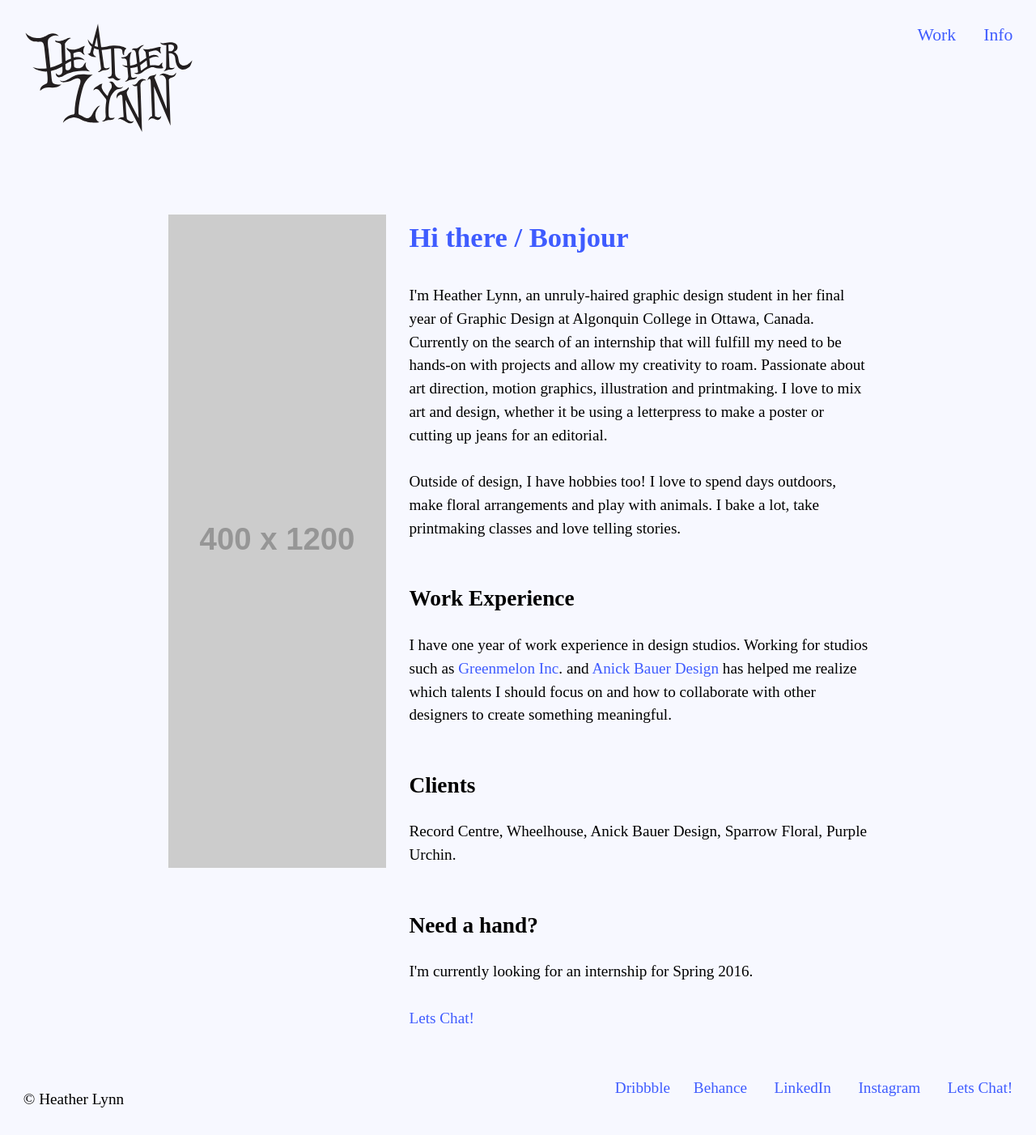
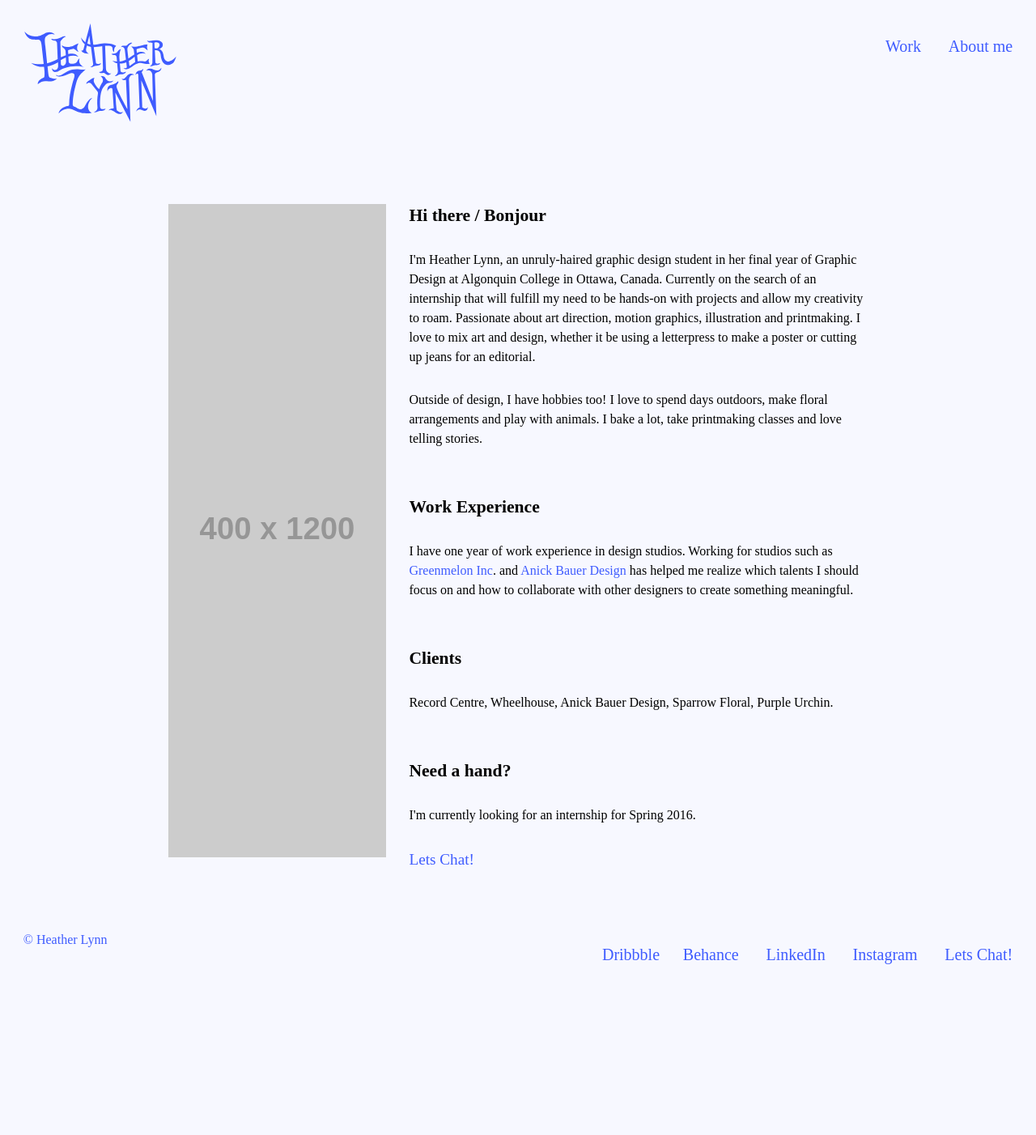
Before and after one commit to heathermcd12/portfolio, a Jekyll site: the page built from about.html, in a window 1280 px wide. Shown: the whole page at 81% size. Built offline with Jekyll 4.4.1, drawn with Linux system fonts in a browser that asks for light colours; after the commit the page ends 1223 px from its top, so only the background shows below that.

Commit message:
type
changing size.

```diff
--- a/_layouts/default.html
+++ b/_layouts/default.html
@@ -23,7 +23,7 @@
     <nav class="unit unit-xs-1 unit-s-1 unit-m-2-3 unit-l-3-4">
         <ul class="nav mega">
             <li><a class="island-1-2" href="{{site.baseurl}}/#work">Work</a></li>
-            <li><a class="island-1-2" href="{{site.baseurl}}/about">Info</a></li>
+            <li><a class="island-1-2" href="{{site.baseurl}}/about">About me</a></li>
         </ul>
       </nav>
 </header>
@@ -32,15 +32,15 @@
 
 <footer class="footer grid island-1-2">
         <div class="unit unit-xs-1 unit-s-1 unit-m-1-4 unit-l-1-4">
-            <p class="push-0 island-1-2">© Heather Lynn</p>
+            <p class="link push-0 island-1-2">© Heather Lynn</p>
         </div>
         <nav class="unit unit-xs-1 unit-s-1 unit-m-3-4 unit-l-3-4">
         <ul class="nav">
-            <li><a class="gutter-1-2" href="https://dribbble.com/HeatherL_Design">Dribbble</a>
-            <li><a class="gutter-1-2" href="https://www.behance.net/that-redhead">Behance</a></li>
-            <li><a class="gutter-1-2" href="https://ca.linkedin.com/in/heathermcdonell">LinkedIn</a></li>
-            <li><a class="gutter-1-2" href="https://instagram.com/witchy.fingers/">Instagram</a></li>
-            <li><a class="gutter-1-2" href="mailto:heatherlynn.ca">Lets Chat!</a></li>
+            <li><a class="push-0 island-1-2" href="https://dribbble.com/HeatherL_Design">Dribbble</a>
+            <li><a class="push-0 island-1-2" href="https://www.behance.net/that-redhead">Behance</a></li>
+            <li><a class="push-0 island-1-2" href="https://ca.linkedin.com/in/heathermcdonell">LinkedIn</a></li>
+            <li><a class="push-0 island-1-2" href="https://instagram.com/witchy.fingers/">Instagram</a></li>
+            <li><a class="push-0 island-1-2" href="mailto:heatherlynn.ca">Lets Chat!</a></li>
         </ul>
         </nav>
     </footer>
--- a/about.html
+++ b/about.html
@@ -13,19 +13,19 @@ layout: default
         </div>
 
         <div class="about island-1-2 unit unit-xs-1 unit-s-1 unit-m-2-3 unit-l-2-3">
-            <h1 class="pad-t">Hi there / Bonjour</h1>
+            <h5 class="pad-t">Hi there / Bonjour</h5>
             <p>I'm Heather Lynn, an unruly-haired graphic design student in her final year of Graphic Design at Algonquin College in Ottawa, Canada. Currently on the search of an internship that will fulfill my need to be hands-on with projects and allow my creativity to roam. Passionate about art direction, motion graphics, illustration and printmaking. I love to mix art and design, whether it be using a letterpress to make a poster or cutting up jeans for an editorial.</p>
 
             <p>Outside of design, I have hobbies too! I love to spend days outdoors, make floral arrangements and play with animals. I bake a lot, take printmaking classes and love telling stories.</p>
 
-            <h3 class="pad-t" >Work Experience</h2>
+            <h5 class="pad-t" >Work Experience</h5>
 
             <p>I have one year of work experience in design studios. Working for studios such as <a href="http://greenmeloninc.com" target="_blank">Greenmelon Inc</a>. and <a href="http://www.anickbauerdesign.com" target="_blank">Anick Bauer Design</a> has helped me realize which talents I should focus on and how to collaborate with other designers to create something meaningful.</p>
 
-            <h3 class="pad-t">Clients</h2>
+            <h5 class="pad-t">Clients</h5>
             <p>Record Centre, Wheelhouse, Anick Bauer Design, Sparrow Floral, Purple Urchin.</p>
 
-            <h3 class="pad-t">Need a hand?</h2>
+            <h5 class="pad-t">Need a hand?</h5>
             <p>I'm currently looking for an internship for Spring 2016.</p>
             <a href="mailto:heatherlynn.ca">Lets Chat!</a>
 
--- a/css/main.css
+++ b/css/main.css
@@ -62,15 +62,16 @@ a {
 }
 
 h1 {
-    color: #3f5cff;
+    line-height: 5%;
 }
 
 h2 {
-    color: #3f5cff;
+    line-height: 5%;
 }
 
 h3 {
     color: black;
+    line-height: 5%;
 }
 
 p {
@@ -116,13 +117,29 @@ p {
     padding-bottom: 50px;
 }
 
+.link {
+    color: #3f5cff;
+}
+
 @media only screen and (min-width: 25em) {
     .nav li {
         display: inline-block;
     }
+    .nav {
+        font-size: 16px;
+        text-align: center;
+    }
 
     .logo {
         width: 160px;
+    }
+
+    .intro {
+        font-size: 16px;
+    }
+
+    p {
+        font-size: 16px;
     }
 }
 
@@ -132,12 +149,20 @@ p {
     }
     .nav {
         text-align: right;
+        font-size: 18px;
     }
 
     .logo {
-        width: 190px;
+        width: 180px;
     }
 
+    .intro {
+        font-size: 16px;
+    }
+
+    p {
+        font-size: 16px;
+    }
 }
 
 @media only screen and (min-width: 60em) {
@@ -146,15 +171,25 @@ p {
     }
     .nav {
         text-align: right;
+        font-size: 20px;
+        padding-top: 15px;
     }
 
     .logo {
-        width: 220px;
+        width: 200px;
         margin: 10px;
     }
 
     .space {
-    margin-left: 150px;
-    margin-right: 150px;
+        margin-left: 150px;
+        margin-right: 150px;
+    }
+
+    .intro {
+        font-size: 18px;
+    }
+
+    p {
+        font-size: 16px;
     }
 }
--- a/index.html
+++ b/index.html
@@ -10,7 +10,7 @@ layout: default
     <div class="banner gutter">
         <div class="intro-wrap portfolio-img unit unit-xs-1 unit-s-1 unit-m-1 unit-l-1">
             <p class="intro pad-top island">Unruly-haired creative, quirky storyteller and soon to be Design Graduate. In my free time, I enjoy printmaking and drinking tea.</p>
-            <a href="{{site.baseurl}}/work/spooky-video"><img class="island-1 pad-b flex" src="images/spooky-image.jpg" id="work"></a>
+            <a href="{{site.baseurl}}/work/spooky-video"><img class="island-1 pad-b pad-top flex" src="images/spooky-image.jpg" id="work"></a>
         </div>
     </div>
 
```
Also changed, not shown: images/logo.svg.
